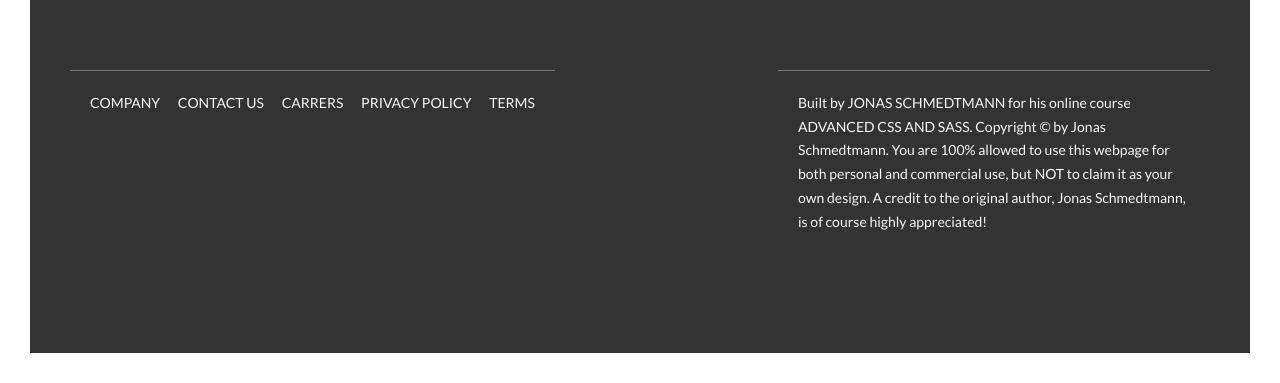
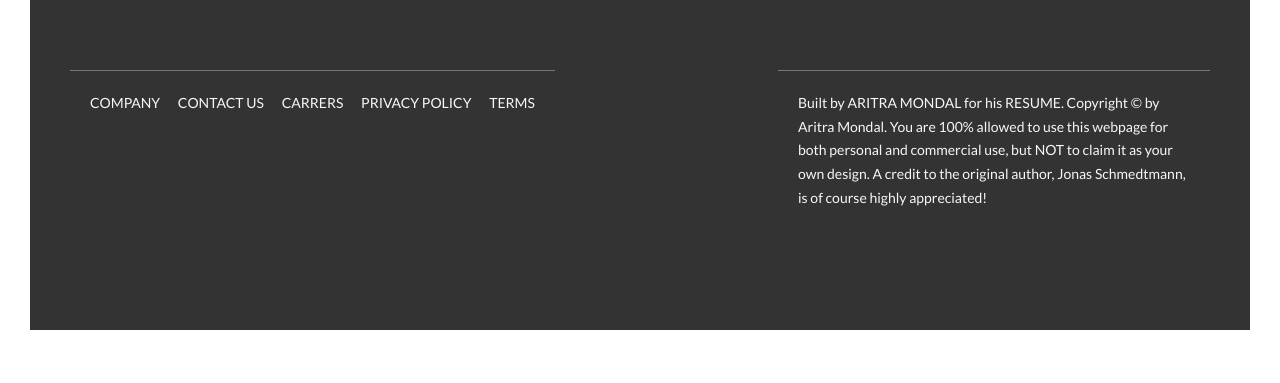
Before and after one commit to Aritra-Mondal/NATOUR, a website: page index.html in a window 1280 px wide. Shown: the part 5565-5948 px from the top of the page. After the commit the page ends 5925 px from the top, so only its background shows below. Drawn offline with Linux system fonts and the light colour scheme.

Commit message:
updating

```diff
--- a/index.html
+++ b/index.html
@@ -423,13 +423,12 @@
         </div>
         <div class="col-1-of-2">
           <p class="footer__copyright">
-            Built by <a href="#" class="footer__link">Jonas Schmedtmann</a> for
-            his online course
-            <a href="#" class="footer__link">Advanced CSS and Sass</a>.
-            Copyright &copy; by Jonas Schmedtmann. You are 100% allowed to use
-            this webpage for both personal and commercial use, but NOT to claim
-            it as your own design. A credit to the original author, Jonas
-            Schmedtmann, is of course highly appreciated!
+            Built by <a href="#" class="footer__link">Aritra Mondal</a> for his
+            <a href="#" class="footer__link">resume</a>. Copyright &copy; by
+            Aritra Mondal. You are 100% allowed to use this webpage for both
+            personal and commercial use, but NOT to claim it as your own design.
+            A credit to the original author, Jonas Schmedtmann, is of course
+            highly appreciated!
           </p>
         </div>
       </div>
```
